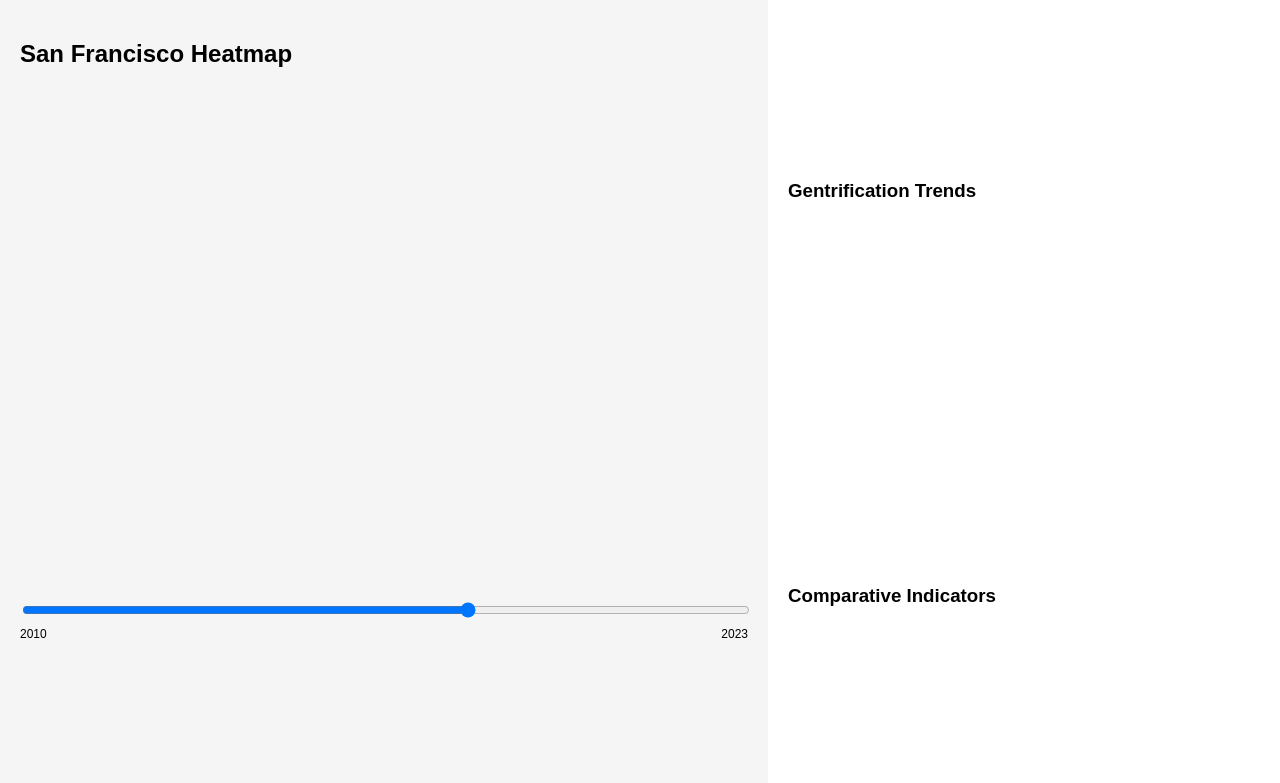
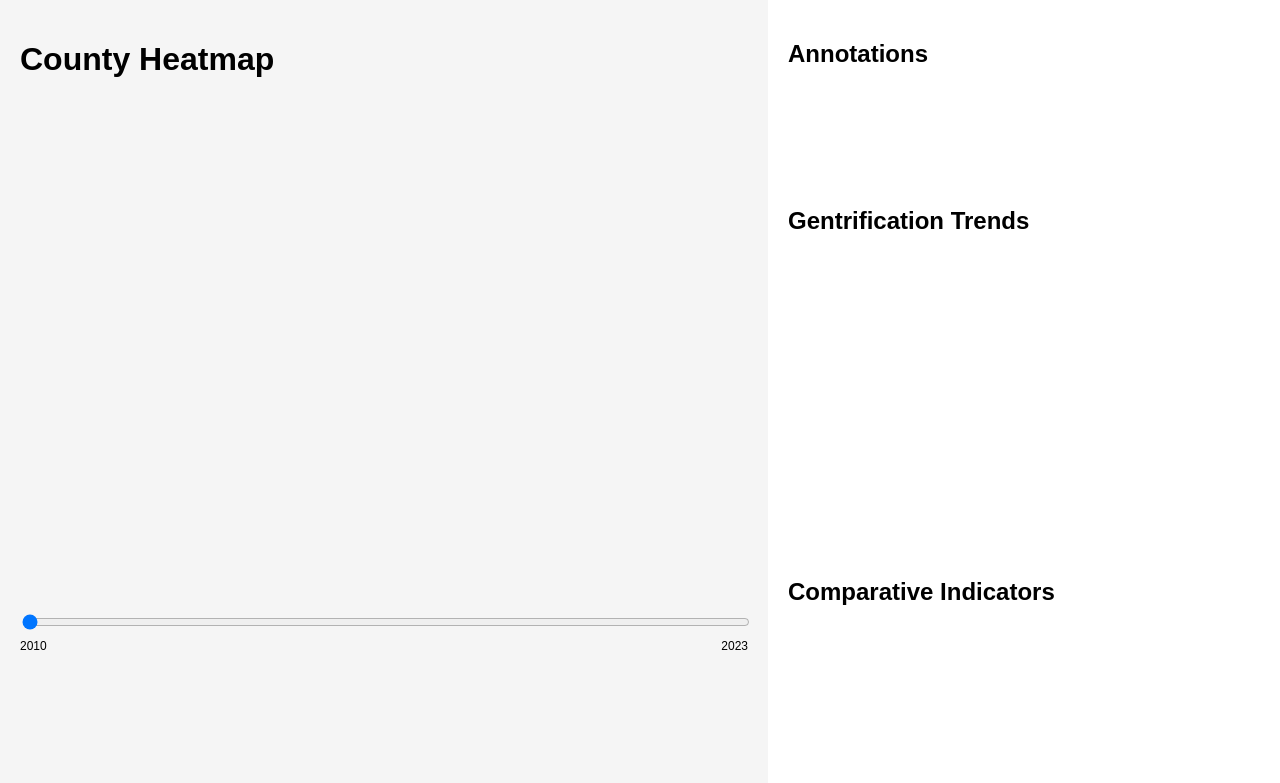
Before and after one commit to sardaaryan/Bay-Area-Gentrification, a plain HTML site: page src/county/county.html in a window 1280 px wide. Drawn offline with Linux system fonts and the light colour scheme.

Commit message:
slight ui change

```diff
--- a/src/county/county.html
+++ b/src/county/county.html
@@ -10,9 +10,9 @@
   <div class="container">
     <!-- Left Section: Heatmap + Slider -->
     <div class="left">
-      <h2>San Francisco Heatmap</h2>
+      <h1 id="county_display">San Francisco Heatmap</h1>
       <svg id="heatmap" width="100%" height="500"></svg>
-      <input type="range" id="yearSlider" min="2010" max="2023" value="2018" step="1"/>
+      <input type="range" id="yearSlider" min="2010" max="2023" value="2010" step="1"/>
       <div class="slider-labels">
         <span>2010</span>
         <span>2023</span>
@@ -22,16 +22,17 @@
     <!-- Right Section: Annotation + Stream Graph + Bar Chart -->
     <div class="right">
       <div class="annotations">
+        <h2>Annotations</h2>
       <!-- Annotations Here-->
       </div>
 
       <div class="streamgraph-container">
-        <h3>Gentrification Trends</h3>
+        <h2>Gentrification Trends</h2>
         <svg id="streamgraph" width="100%" height="200"></svg>
       </div>
 
       <div class="barchart-container">
-        <h3>Comparative Indicators</h3>
+        <h2>Comparative Indicators</h2>
         <svg id="barchart" width="100%" height="150"></svg>
       </div>
     </div>
--- a/src/county/county.js
+++ b/src/county/county.js
@@ -1,3 +1,4 @@
 const county = window.location.search.replace("%20", " ").substr(1);
 const year = yearSlider.value;
-console.log(county, year);
+
+document.getElementById("county_display").textContent = county + " County Heatmap";
--- a/src/vis/main.js
+++ b/src/vis/main.js
@@ -70,11 +70,10 @@ d3.json("../data/filtered-counties.topo.json").then((topoData) => {
       const [x, y] = d3.mouse(this);
 
       // call the tooltip
-      // the .call is used to display what to see when the mouse goes over a state, in this case the name
       tooltip.attr("transform", `translate(${x},${y})`).call(callout, `${name} County`);
     }).on('click', function(d) {
         const name = d.properties.name;
-        window.open(`../county/county.html?${name}`, "_self"); // Opens newpage.html in a new tab/window
+        window.open(`../county/county.html?${name}`, "_self"); // Opens county.html and queries county name
     });
 
   const tooltip = svg.append("g");
```
